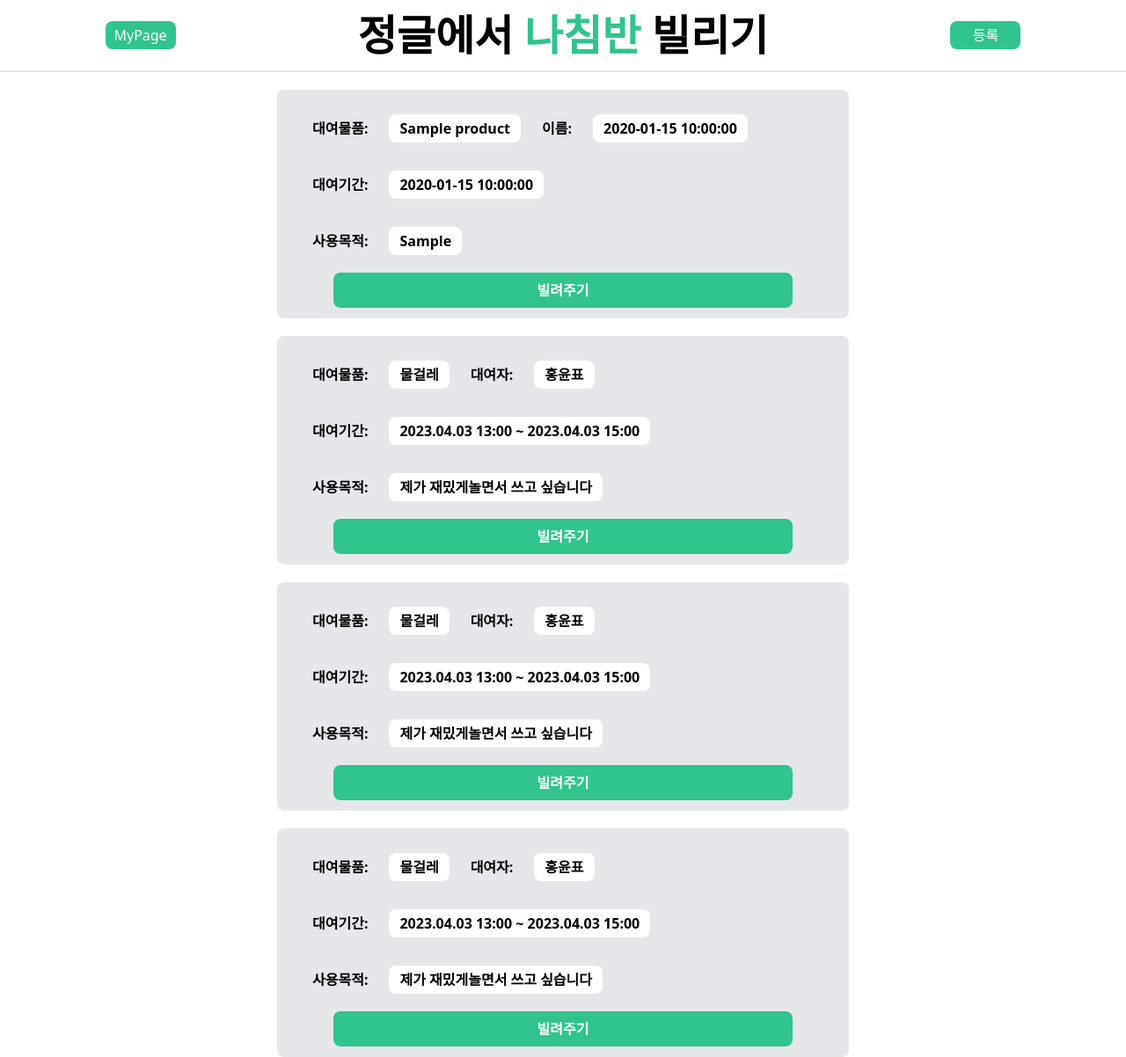
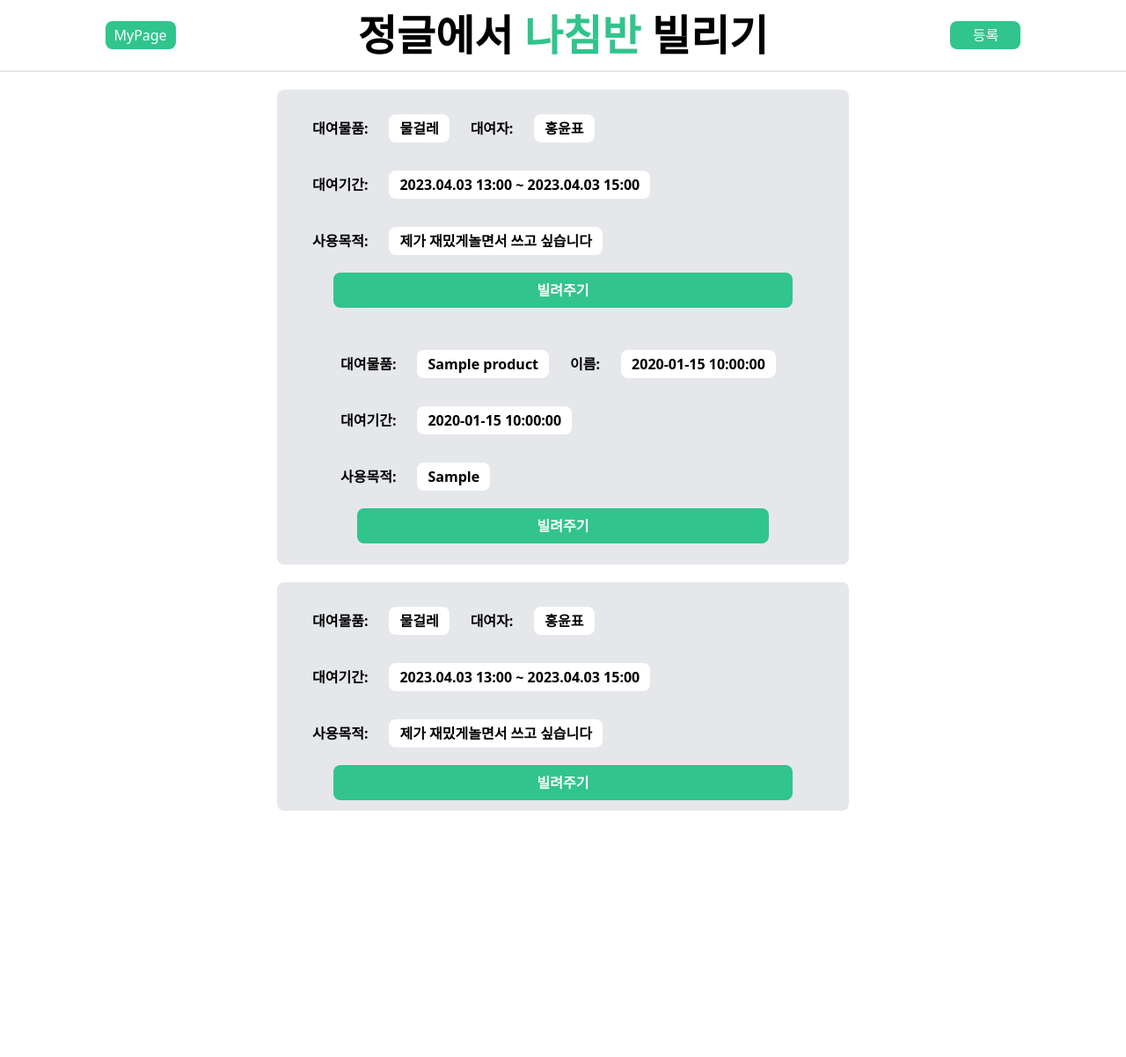
Before and after one commit to won9230/jungleknife, a Flask app: template templates/main.html in a window 1280 px wide. Shown: the whole page at 88% size. After the commit the page ends 922 px from the top, so only its background shows below. Run offline with Flask 3, Linux system fonts and the light colour scheme; the template is opened without the code that fills it: most values are stand-ins (such as "Sample title", 1, 10 or a date in 2020); style sheets or scripts are compiled from the project's sources; some libraries are stand-ins or nearby versions.

Commit message:
수정본

```diff
--- a/templates/card.html
+++ b/templates/card.html
@@ -32,4 +32,5 @@
     {% endfor %}
     </div>
   {% endblock %}
+
 </body>
--- a/templates/main.html
+++ b/templates/main.html
@@ -165,28 +165,10 @@
             <div class = "font-bold mx-3 px-3 py-1 bg-white rounded-lg">제가 재밌게놀면서 쓰고 싶습니다</div>
         </div>
         <button data-modal-target="rentModal" data-modal-toggle="rentModal" class="font-bold bg-green-400 text-white mx-auto mt-1 h-10 w-10/12 block rounded-lg hover:opacity-80">빌려주기</button>
-    </div>
+    {% extends 'card.html' %}
+</div>
 
-    <div class="bg-gray-200 w-[650px] mx-5 mt-5 p-3 rounded-lg">
-        <div class="flex justify-start items-center p-4">
-            <div class = "font-bold mx-3">대여물품:</div>
-            <div class = "font-bold mx-3 px-3 py-1 bg-white rounded-lg">물걸레</div>
-            <div class = "font-bold mx-3">대여자:</div>
-            <div class = "font-bold mx-3 px-3 py-1 bg-white rounded-lg">홍윤표</div>
-        </div>
-        <div class="flex justify-start items-center p-4">
-            <div class = "font-bold mx-3">대여기간:</div>
-            <div class = "font-bold mx-3 px-3 py-1 bg-white rounded-lg">2023.04.03 13:00 ~ 2023.04.03 15:00</div>
 
-        </div>
 
-        <div class="flex justify-start items-center p-4">
-            <div class = "font-bold mx-3">사용목적:</div>
-            <div class = "font-bold mx-3 px-3 py-1 bg-white rounded-lg">제가 재밌게놀면서 쓰고 싶습니다</div>
-        </div>
-        <button class="font-bold bg-green-400 text-white mx-auto mt-1 h-10 w-10/12 block rounded-lg">빌려주기</button>
-    </div>
-</div>
-{% extends 'card.html' %}
 <!--main end-->
 </body>
```
